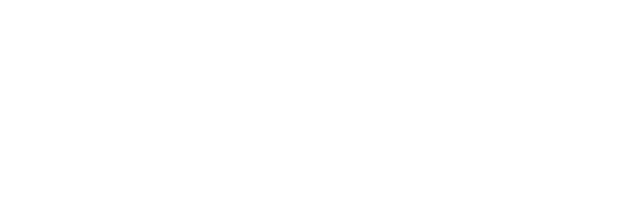
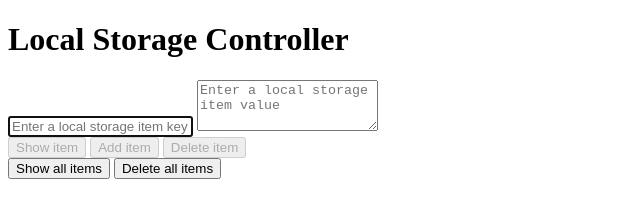
Before and after one commit to Mhmd-Tarek-Mhmd/Local-Storage-Controller, a plain HTML site: page index.html in a window 1280 px wide. Shown: the whole page, without its empty margins (0-640 px from the left). Drawn offline with Linux system fonts and the light colour scheme.

Commit message:
ADD: controller skeleton

```diff
--- a/index.html
+++ b/index.html
@@ -6,5 +6,73 @@
     <meta name="viewport" content="width=device-width, initial-scale=1.0" />
     <title>Local Storage Controller</title>
   </head>
-  <body></body>
+  <body class="center-grid">
+    <main class="center-grid">
+      <h1>Local Storage Controller</h1>
+
+      <div class="controller | grid">
+        <div class="controller__inputs">
+          <input
+            autofocus
+            class="controller__input__key"
+            aria-label="Enter a local storage item key"
+            placeholder="Enter a local storage item key"
+          />
+          <textarea
+            rows="3"
+            class="controller__input__value"
+            aria-label="Enter a local storage item value"
+            placeholder="Enter a local storage item value"
+          ></textarea>
+        </div>
+
+        <div class="controller__btns | grid">
+          <div class="controller__btns__grid">
+            <button
+              id="show"
+              class="controller__btn controller__btn--info"
+              disabled
+            >
+              Show item
+            </button>
+            <button
+              id="add"
+              class="controller__btn controller__btn--success"
+              disabled
+            >
+              Add item
+            </button>
+            <button
+              id="delete"
+              class="controller__btn controller__btn--danger"
+              disabled
+            >
+              Delete item
+            </button>
+          </div>
+
+          <div class="controller__btns__grid">
+            <button id="show-all" class="controller__btn controller__btn--info">
+              Show all items
+            </button>
+            <button
+              id="delete-all"
+              class="controller__btn controller__btn--danger"
+            >
+              Delete all items
+            </button>
+          </div>
+        </div>
+
+        <article class="controller__results | grid" hidden>
+          <h2 class="controller__results__title">
+            <span aria-hidden="true">⇓</span>
+            <strong>Results below</strong>
+            <span aria-hidden="true">⇓</span>
+          </h2>
+          <ul class="controller__results__list"></ul>
+        </article>
+      </div>
+    </main>
+  </body>
 </html>
```
